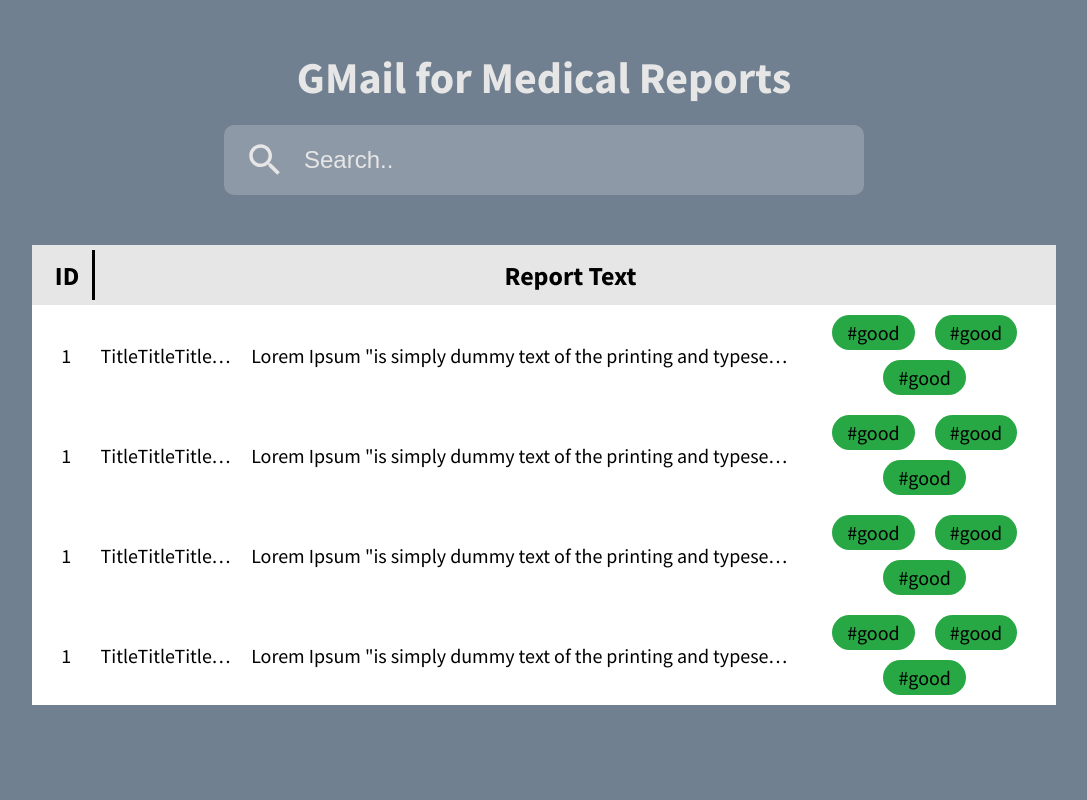
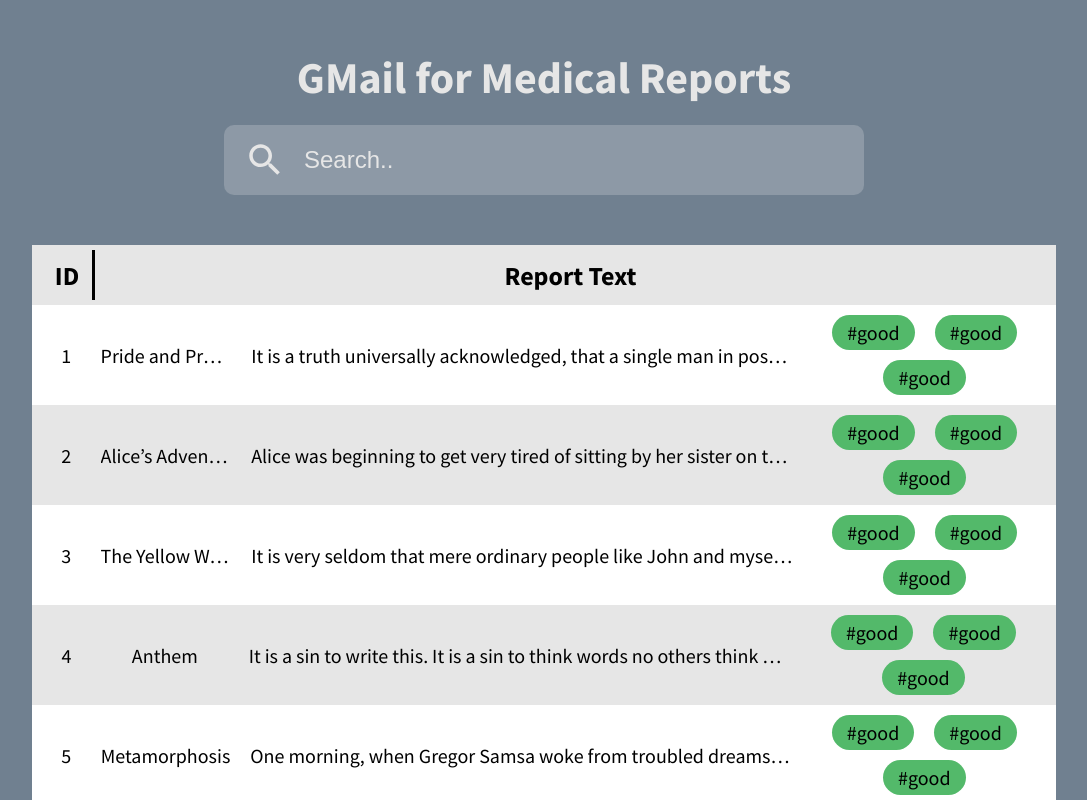
Before and after one commit to MichaelLi-96/segmed-frontend-challenge, a React (Create React App) app: page / in a window 1280 px wide. Shown: the top 800 px of the page, without its empty margins (96-1183 px from the left). Built offline with nearby package versions, Linux system fonts and the light colour scheme.

Commit message:
Connected search screen front end to redux

```diff
--- a/src/App.js
+++ b/src/App.js
@@ -8,10 +8,6 @@
 import Search from "./screens/search";
 import Report from "./screens/report";
 
-//data
-import { booksData } from './assets/booksData';
-
-
 class App extends Component {
     constructor(props) {
         super(props);
@@ -20,7 +16,7 @@
         }
     }
     componentDidMount() {
-        console.log(booksData);
+
     }
 
     render() {
--- a/src/actions/types.js
+++ b/src/actions/types.js
@@ -1 +1 @@
-export const SONG_CHANGED = 'SONG_CHANGED';
+export const FILTER_CHANGED = 'FILTER_CHANGED';
--- a/src/components/searchResultsRow/index.js
+++ b/src/components/searchResultsRow/index.js
@@ -8,26 +8,42 @@
 import "./styles.css";
 
 class searchResultsRow extends Component {
-	constructor(props) {
-		super(props);
-		this.state = {
 
+	componentDidMount() {
+		const searchResultsRow = document.getElementById(`searchResultsRow${this.props.id}`);
+		if(this.props.odd === true) {
+			searchResultsRow.style.backgroundColor = "#e6e6e6";
 		}
 	}
 
-	componentDidMount() {
-
+	renderTags = () => {
+		const tags = this.props.tags;
+		const results = [];
+		for(let i = 0; i < tags.length; i++) {
+			results.push(
+				<Tag
+					label="#good"
+				/>
+			)
+		}
+		return results;
 	}
 
     render() {
+    	const {
+            id,
+            title,
+            intro
+        } = this.props;
+
         return(
-            <div className="searchResultsRow">
-				<div className="searchResultsRowId">1</div>
+            <div id={`searchResultsRow${this.props.id}`} className="searchResultsRow" >
+				<div className="searchResultsRowId">{id}</div>
 				<Link className="searchResultsRowTitle" to="/report">
-					<div className="searchResultsRowTitleText">TitleTitleTitleTitleTitle</div>
+					<div className="searchResultsRowTitleText">{title}</div>
 				</Link>
 				<Link className="searchResultsRowTextContainer" to="/report">
-					<div className="searchResultsRowText">Lorem Ipsum &quot;is simply dummy text of the printing and typesetting industry. Lorem Ipsum has been the industry's standard dummy text ever since the 1500s, when an unknown printer took a galley of type and scrambled it to make a type specimen book. It has survived not only five centuries, but also the leap into electronic typesetting, remaining essentially unchanged. It was popularised in the 1960s with the release of Letraset sheets containing Lorem Ipsum passages, and more recently with desktop publishing software like Aldus PageMaker including versions of Lorem Ipsum.</div>
+					<div className="searchResultsRowText">{intro}</div>
             	</Link>
             	<div className="searchResultsRowTags">
             		<Tag label="#good" />
--- a/src/components/tag/styles.css
+++ b/src/components/tag/styles.css
@@ -1,5 +1,5 @@
 #tag {
-	background-color: #28A745;
+	background-color: #53b96a;
 	padding: 5px 15px 5px 15px;
 	border-radius: 25px;
 	font-size: 20px;
--- /dev/null
+++ b/src/reducers/appReducer.js
@@ -0,0 +1,21 @@
+import { FILTER_CHANGED } from '../actions/types';
+import { reportsData } from '../assets/reportsData';
+
+const INITIAL_STATE = {
+	"filter": "",
+	"reports": reportsData
+}
+
+const appReducer = (state = INITIAL_STATE, action) => {
+	switch (action.type) {
+		case FILTER_CHANGED:
+			return {
+				...state,
+				"filter": action.payload
+			};
+		default:
+			return state;
+	}
+}
+
+export default appReducer;
--- a/src/reducers/index.js
+++ b/src/reducers/index.js
@@ -1,6 +1,6 @@
 import { combineReducers } from 'redux';
-//import SongChangeReducer from './songChangeReducer';
+import AppReducer from './appReducer';
 
 export default combineReducers({
-
+	reduxData: AppReducer,
 });
--- a/src/screens/search/index.js
+++ b/src/screens/search/index.js
@@ -1,5 +1,7 @@
 import React, { Component } from "react";
 import { MdSearch } from "react-icons/md";
+import { connect } from 'react-redux';
+import { filterChanged } from '../../actions';
 
 //components
 import SearchResultsRow from "../../components/searchResultsRow";
@@ -20,11 +22,32 @@
 	}
 
 	renderResults = () => {
-		return <div>test</div>
+		const reports = this.props.reduxData.reports;
+		const filter = this.props.reduxData.filter;
+		const results = [];
+		let count = 0;
+		for(let i = 0; i < reports.length; i++) {
+			const report = reports[i];
+			if(report.content.toLowerCase().includes(filter.toLowerCase()) || report.title.toLowerCase().includes(filter.toLowerCase())) {
+				results.push(
+					<SearchResultsRow
+						key={report.id}
+						odd={count % 2 !== 0}
+						id={report.id}
+						title={report.title}
+						intro={report.intro}
+						tags={report.tags}
+					/>
+				)
+
+				count++;
+			}
+		}
+		return results;
 	}
 
 	handleChange = (event) => {
-		this.setState({ filterString: event.target.value });
+		this.props.filterChanged(event.target.value);
 	}
 
     render() {
@@ -40,10 +63,7 @@
 						<div id="searchResultsReportText">Report Text</div>
 					</div>
 					<div className="searchResultsList">
-						<SearchResultsRow />
-						<SearchResultsRow even={true} />
-						<SearchResultsRow />
-						<SearchResultsRow even={true} />
+						{this.renderResults()}
 					</div>
 				</div>
             </div>
@@ -51,4 +71,10 @@
     }
 }
 
-export default Search;
+const mapStateToProps = state => ({
+	reduxData: state.reduxData
+});
+
+export default connect(mapStateToProps, {
+	filterChanged
+})(Search);
```
Also changed, not shown: src/actions/appActions.js (added, +10 -0 lines), src/assets/reportsData.js.
